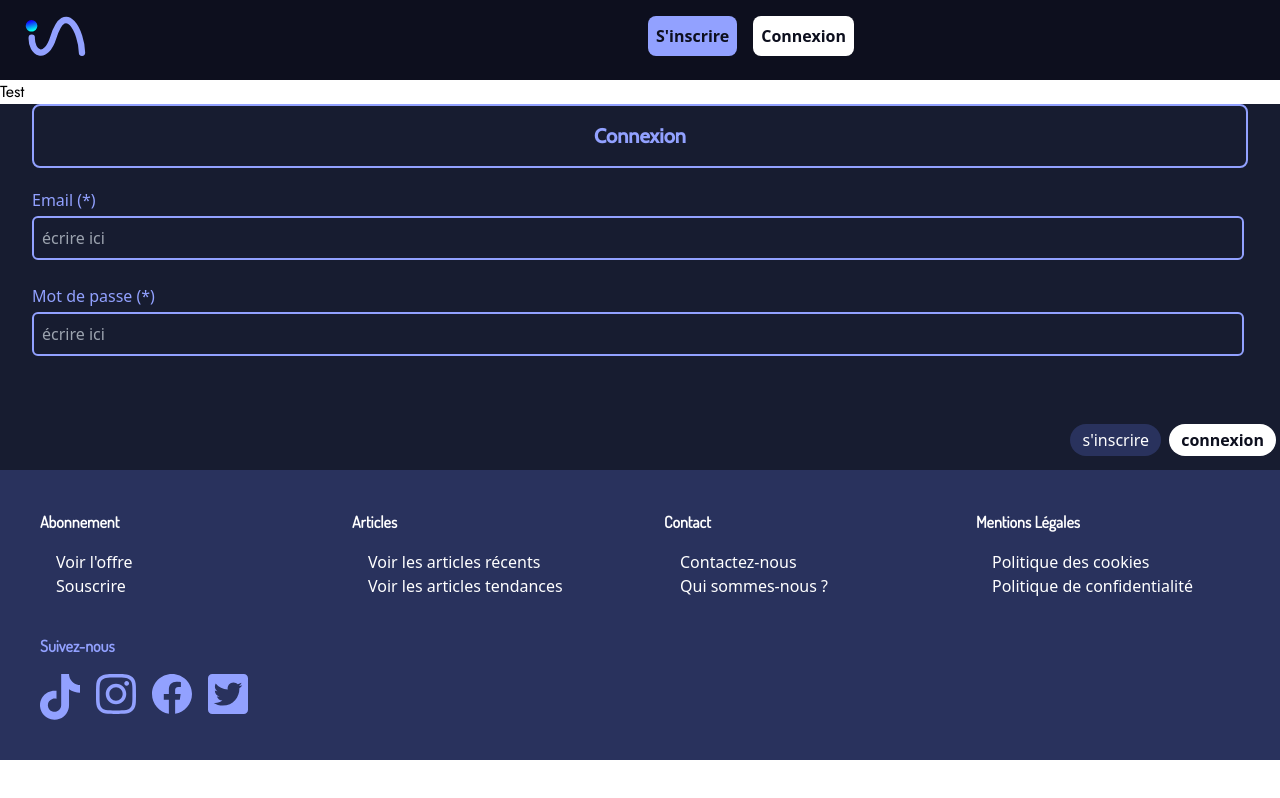
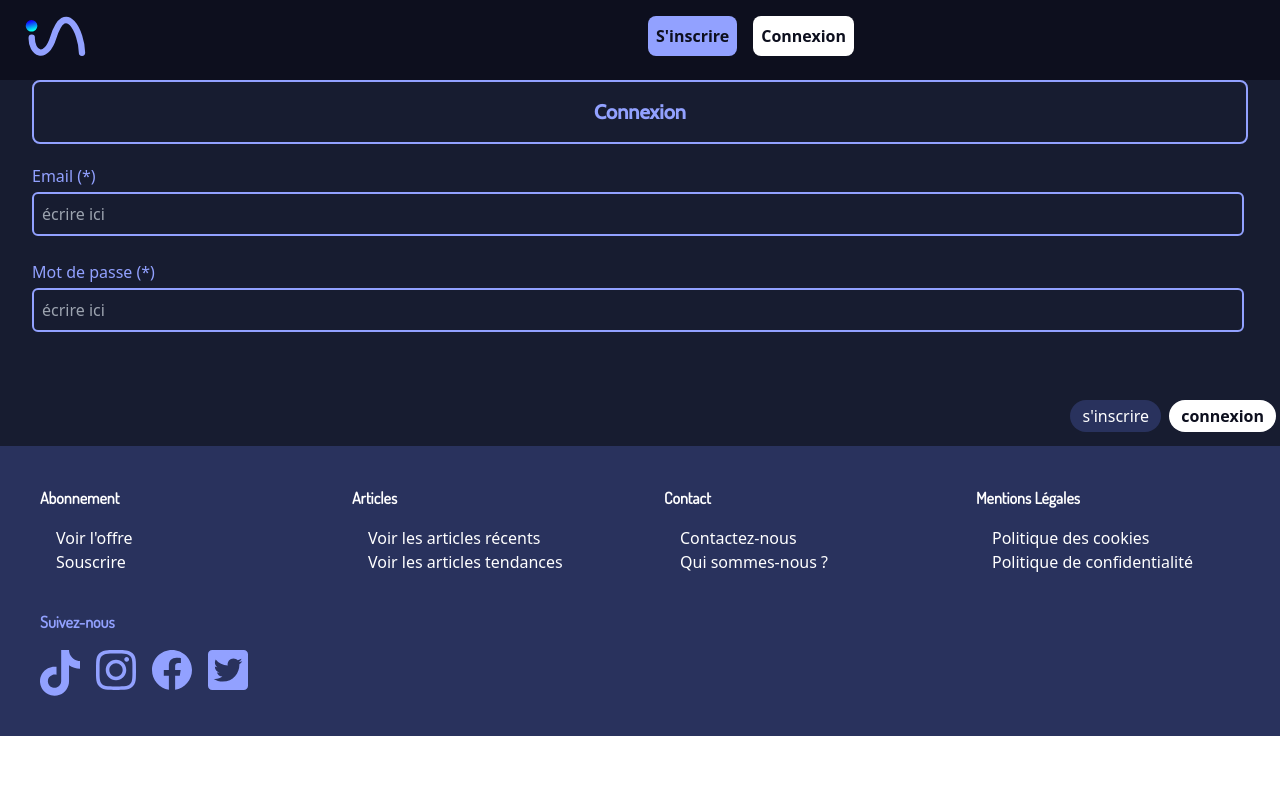
Before and after one commit to marionmura/ProjetS2_marion_yann_aline, a Vue app: page /Connexion in a window 1280 px wide. Shown: the top 798 px of the page. Built offline with nearby package versions, Linux system fonts and the light colour scheme.

Commit message:
correction app.vue et header routerlink

```diff
--- a/src/App.vue
+++ b/src/App.vue
@@ -8,7 +8,6 @@ import HeaderPage from './components/HeaderPage.vue';
 
     <header>
         <HeaderPage />
-        <RouterLink to="/"><p class="">Test</p></RouterLink>
     </header>
 
     <main>
--- a/src/components/HeaderPage.vue
+++ b/src/components/HeaderPage.vue
@@ -10,7 +10,7 @@ import {RouterLink} from 'vue-router'
 <template >
     <header class="p-4 bg-noirbackground text-violet h-20 relative fixed z-10 w-full">
         <div class="flex justify-between items-center px-2 lg:grid lg:grid-cols-2">
-            <RouterLink class="" to="/index"><IAmateurlogo/></RouterLink>
+            <RouterLink class="" to="/"><IAmateurlogo/></RouterLink>
 
             <div class="flex  items-center gap-4 lg:hidden">
                 <RouterLink to="/Connexion"><Usericon/></RouterLink>
```
